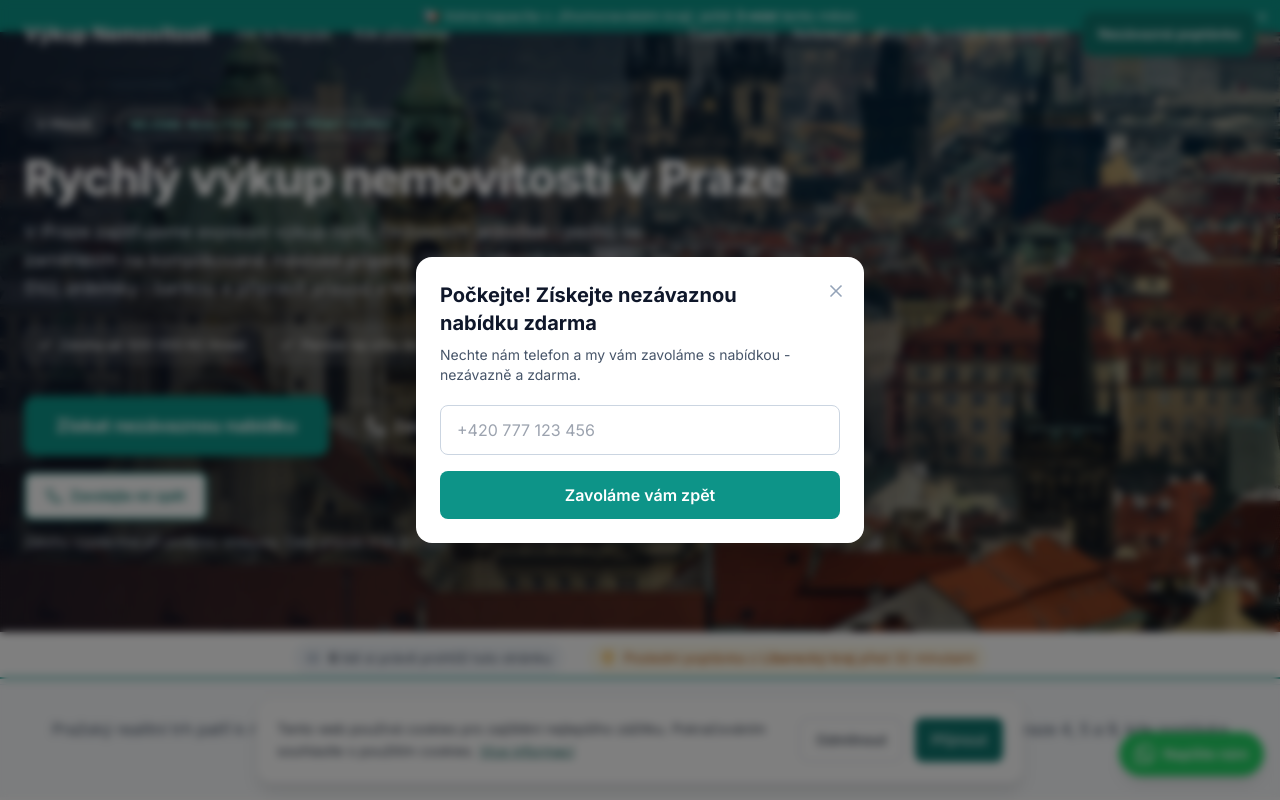
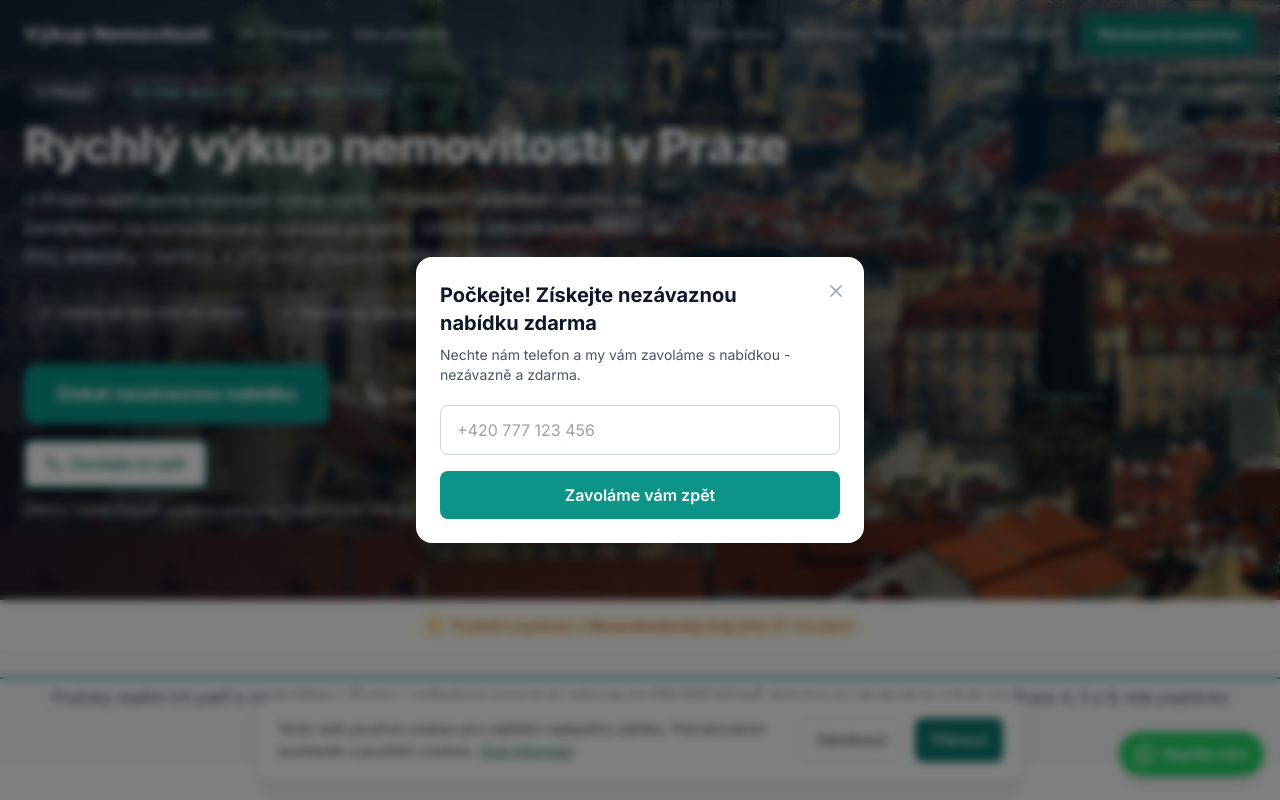
Before and after one commit to Dimmka1/vykup-regiony-cz, a Next.js app: page / in a window 1280 px wide. Shown: the top 800 px of the page. Built offline with nearby package versions, Linux system fonts and the light colour scheme; no server answers.

Commit message:
feat: remove LiveViewerCount and UrgencyBanner components
- Remove LiveViewerCount from SocialProofBar (keep RecentInquiryBadge)
- Remove UrgencyBanner from layout
- Delete unused component files

```diff
--- a/src/app/layout.tsx
+++ b/src/app/layout.tsx
@@ -16,9 +16,8 @@ const ExitIntentPopup = dynamic(
 );
 import { SiteHeader } from "@/components/site-header";
 import { SiteFooter } from "@/components/site-footer";
-import { UrgencyBanner } from "@/components/urgency-banner";
 import { WebVitalsReporter } from "@/components/web-vitals-reporter";
-import { getDefaultRegion, listRegions } from "@/lib/config";
+import { getDefaultRegion } from "@/lib/config";
 import { headers } from "next/headers";
 
 const inter = Inter({
@@ -62,13 +61,6 @@ export default async function RootLayout({
         >
           Přeskočit na obsah
         </a>
-        <UrgencyBanner
-          regions={listRegions().map((r) => ({
-            key: r.key,
-            name: r.name,
-            locative: r.locative,
-          }))}
-        />
         <SiteHeader phone={getDefaultRegion().phone} />
         <WebVitalsReporter />
         <main id="hlavni-obsah" className="flex-1">
--- a/src/components/live-viewer-count.tsx
+++ /dev/null
@@ -1,41 +0,0 @@
-"use client";
-
-import { useEffect, useState } from "react";
-import { Eye } from "lucide-react";
-
-function randomBetween(min: number, max: number): number {
-  return Math.floor(Math.random() * (max - min + 1)) + min;
-}
-
-export function LiveViewerCount() {
-  const [count, setCount] = useState<number | null>(null);
-
-  useEffect(() => {
-    setCount(randomBetween(3, 12));
-
-    const interval = setInterval(
-      () => {
-        setCount((prev) => {
-          if (prev === null) return randomBetween(3, 12);
-          const delta = randomBetween(-2, 2);
-          return Math.max(3, Math.min(12, prev + delta));
-        });
-      },
-      randomBetween(30_000, 60_000),
-    );
-
-    return () => clearInterval(interval);
-  }, []);
-
-  if (count === null) return null;
-
-  return (
-    <div className="inline-flex items-center gap-2 rounded-full bg-slate-100 px-3 py-1.5 text-sm text-slate-600">
-      <Eye className="h-4 w-4 text-slate-400" />
-      <span>
-        <span className="font-medium text-slate-800">{count}</span> lidí si
-        právě prohlíží tuto stránku
-      </span>
-    </div>
-  );
-}
--- a/src/components/social-proof-bar.tsx
+++ b/src/components/social-proof-bar.tsx
@@ -1,6 +1,5 @@
 "use client";
 
-import { LiveViewerCount } from "@/components/live-viewer-count";
 import { RecentInquiryBadge } from "@/components/recent-inquiry-badge";
 
 interface SocialProofBarProps {
@@ -13,7 +12,6 @@ export function SocialProofBar({ regionNames }: SocialProofBarProps) {
   return (
     <div className="border-b border-slate-200 bg-white py-2.5">
       <div className="mx-auto flex max-w-7xl flex-wrap items-center justify-center gap-4 px-6 sm:gap-6">
-        <LiveViewerCount />
         <RecentInquiryBadge regions={regions} />
       </div>
     </div>
--- a/src/components/urgency-banner.tsx
+++ /dev/null
@@ -1,55 +0,0 @@
-"use client";
-
-import { useState, useEffect } from "react";
-import { usePathname } from "next/navigation";
-
-interface RegionInfo {
-  key: string;
-  name: string;
-  locative: string;
-}
-
-const STORAGE_KEY = "urgency-banner-dismissed";
-
-export function UrgencyBanner({ regions }: { regions: RegionInfo[] }) {
-  const [visible, setVisible] = useState(false);
-  const [regionName, setRegionName] = useState("");
-  const [spots, setSpots] = useState(3);
-  const pathname = usePathname();
-
-  useEffect(() => {
-    if (sessionStorage.getItem(STORAGE_KEY) || regions.length === 0) return;
-
-    const slug = pathname?.split("/")[1] ?? "";
-    const matched = regions.find((r) => r.key === slug);
-    const region =
-      matched ?? regions[Math.floor(Math.random() * regions.length)];
-
-    setRegionName(region.locative || region.name);
-    setSpots(Math.floor(Math.random() * 4) + 2);
-    setVisible(true);
-  }, [pathname, regions]);
-
-  const dismiss = () => {
-    setVisible(false);
-    sessionStorage.setItem(STORAGE_KEY, "1");
-  };
-
-  if (!visible) return null;
-
-  return (
-    <div className="relative bg-teal-600 px-4 py-1.5 text-center text-sm text-white">
-      <span>
-        📢 Volná kapacita {regionName}: ještě <strong>{spots} míst</strong>{" "}
-        tento měsíc
-      </span>
-      <button
-        onClick={dismiss}
-        aria-label="Zavřít banner"
-        className="absolute right-3 top-1/2 -translate-y-1/2 text-lg leading-none text-white/80 hover:text-white"
-      >
-        ×
-      </button>
-    </div>
-  );
-}
```
